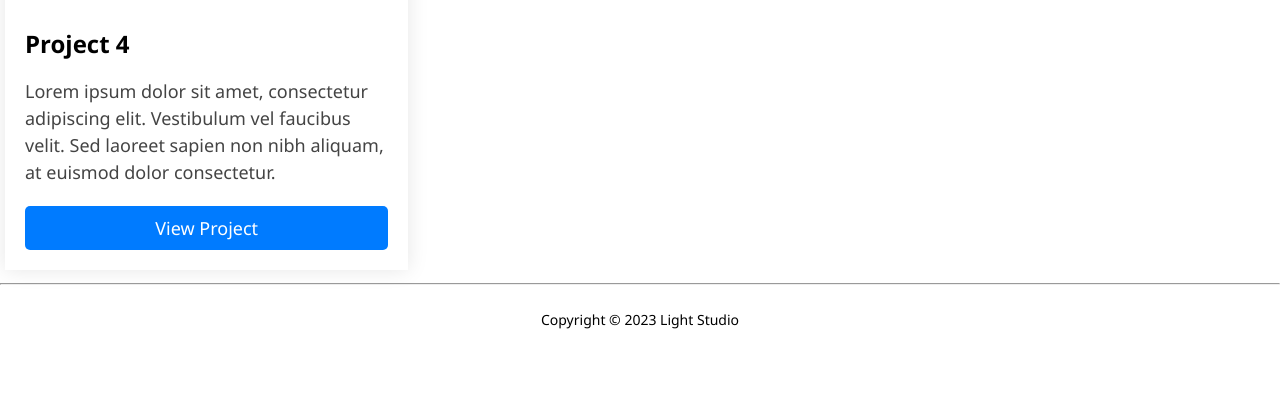
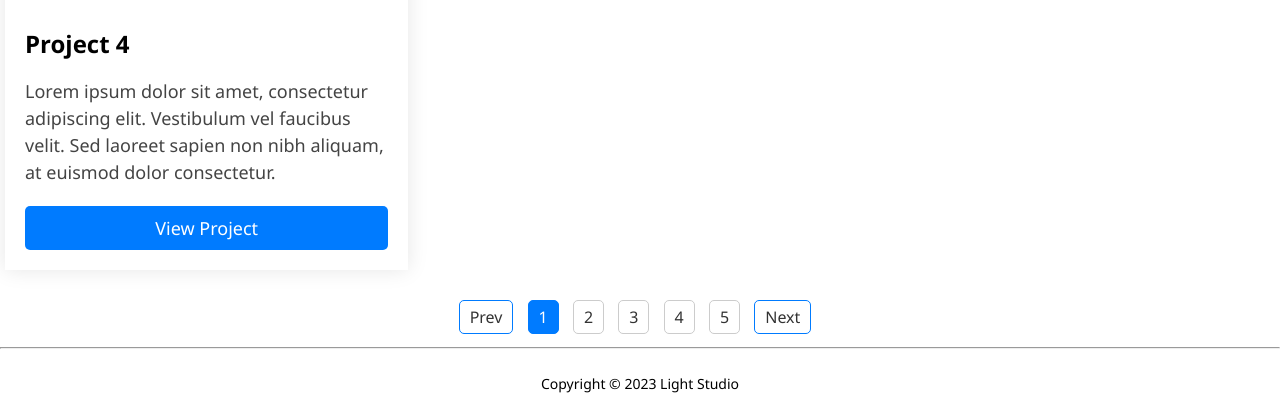
Before and after one commit to shidiq22/revoU-minpro, a plain HTML site: page portfolio.html in a window 1280 px wide. Shown: the part 1090-1493 px from the top of the page. Before the commit the page ends 1429 px from the top, so only its background shows below. Drawn offline with Linux system fonts and the light colour scheme.

Commit message:
add pagination on portfolio

```diff
--- a/portfolio.css
+++ b/portfolio.css
@@ -52,3 +52,49 @@
     background-color: #0062cc;
     color: #fff;
   }
+
+  .pagination {
+    text-align: center;
+    margin-top: 30px;
+  }
+
+  .pagination ul {
+    display: inline-block;
+    margin: 0;
+    padding: 0;
+  }
+
+  .pagination li {
+    display: inline-block;
+    margin-right: 10px;
+  }
+
+  .pagination li a {
+    display: block;
+    padding: 5px 10px;
+    border: 1px solid #ccc;
+    border-radius: 5px;
+    color: #333;
+  }
+
+  .pagination li.active a {
+    background-color: #007bff;
+    color: #fff;
+    border-color: #007bff;
+  }
+
+  .pagination li a:hover {
+    background-color: #007bff;
+    color: #fff;
+    border-color: #007bff;
+  }
+
+  .pagination .prev a, .pagination .next a {
+    border-color: #007bff;
+  }
+
+  .pagination .prev a:hover, .pagination .next a:hover {
+    background-color: #007bff;
+    color: #fff;
+    border-color: #007bff;
+  }
--- a/portfolio.html
+++ b/portfolio.html
@@ -46,6 +46,17 @@
           <a href="#">View Project</a>
         </div>
       </div>
+      <div class="pagination">
+        <ul>
+          <li class="prev"><a href="#">Prev</a></li>
+          <li class="page active"><a href="#">1</a></li>
+          <li class="page"><a href="#">2</a></li>
+          <li class="page"><a href="#">3</a></li>
+          <li class="page"><a href="#">4</a></li>
+          <li class="page"><a href="#">5</a></li>
+          <li class="next"><a href="#">Next</a></li>
+        </ul>
+      </div>
     </section>
     <hr/>
     <div class="footer"> Copyright © 2023 Light Studio</div>
```
